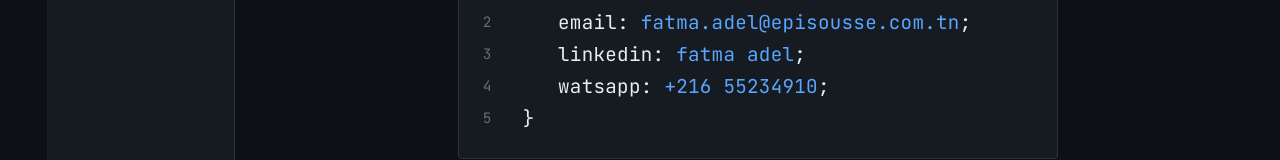
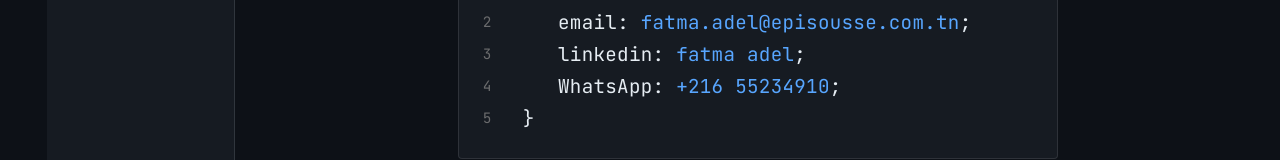
Before and after one commit to fa-a11-cmyk/portfolio, a Next.js app: page /contact in a window 1280 px wide. Shown: the part 381-541 px from the top of the page. Built offline with nearby package versions, Linux system fonts and the light colour scheme.

Commit message:
Change watsapp to WhatsApp

```diff
--- a/components/ContactCode.tsx
+++ b/components/ContactCode.tsx
@@ -19,7 +19,7 @@ const contactItems = [
   },
 
   {
-    social: 'watsapp',
+    social: 'WhatsApp',
     link: '+216 55234910',
     href: 'https://wa.me/+21655234910',
   },
```
